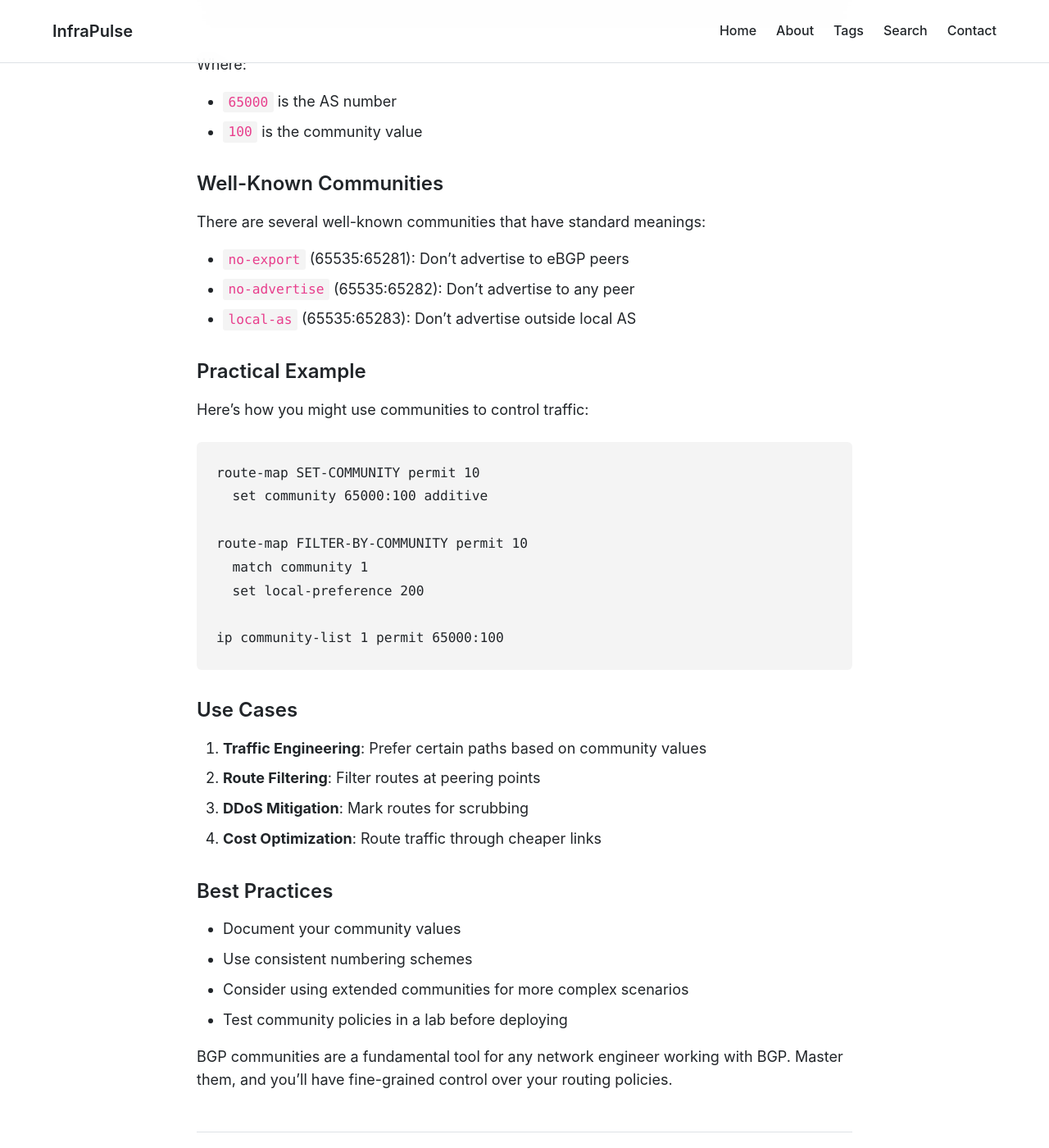
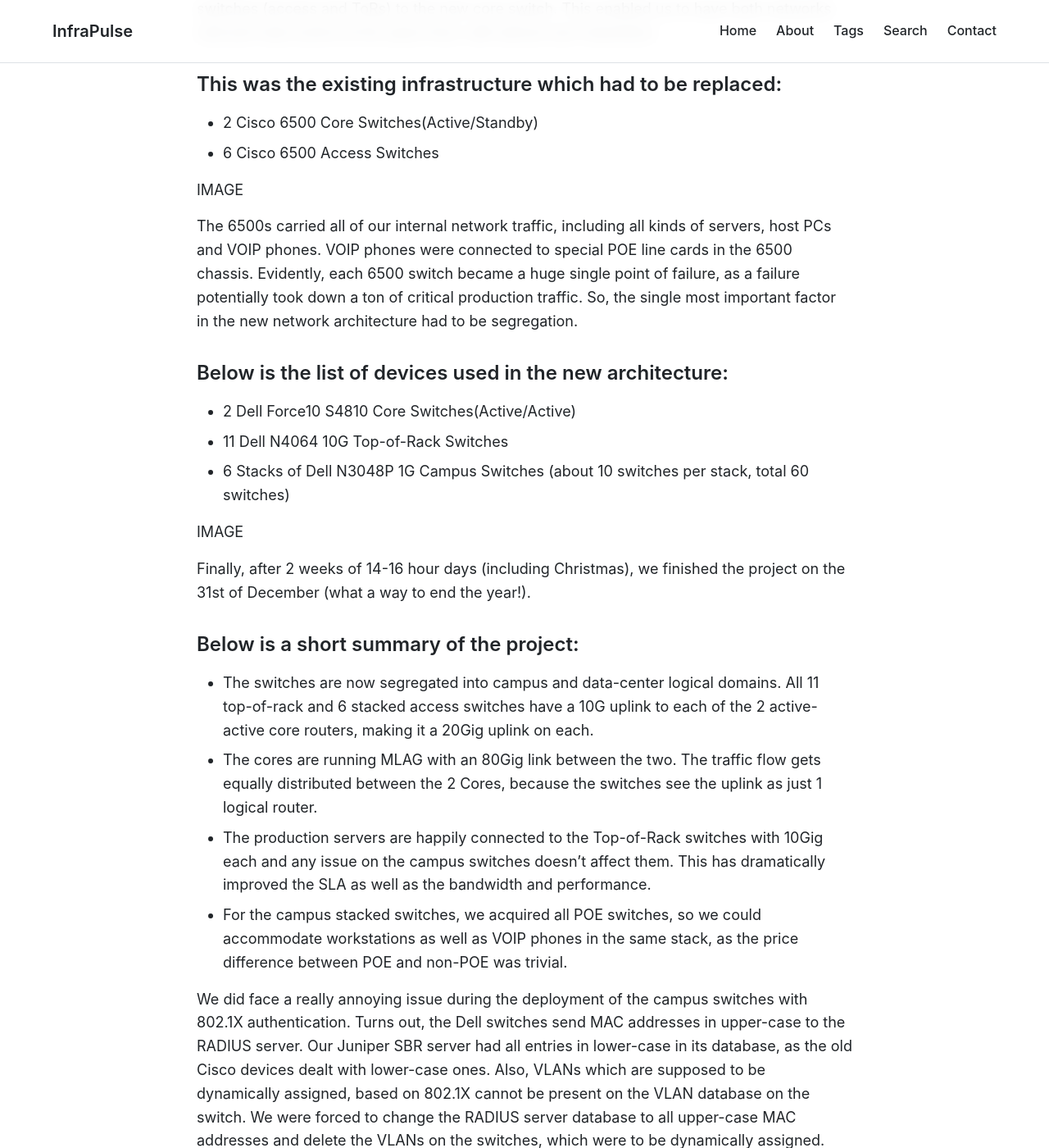
Before and after one commit to networkturf/infrapulse, a Jekyll site: the page built from _posts/2024-02-10-understanding-bgp-communities.md, in a window 1280 px wide and 1400 px high, scrolled down 782 px. Shown: the whole window at 82% size. Built offline with Jekyll 4.4.1, drawn with Linux system fonts in a browser that asks for light colours; some of the changed text lies outside the part shown.

Commit message:
First post

````diff
--- a/_config.yml
+++ b/_config.yml
@@ -3,7 +3,7 @@
 description: A personal tech blog covering infrastructure, networking, automation, and DevOps
 author: Kunal Vaidya
 email: kunal.vaidya@example.com
-url: https://infrapulse.github.io
+url: https://networkturf.github.io
 baseurl: "" # empty for user/organization site, or "/repository-name" for project site
 github_username: kunal-vaidya
 
--- a/_posts/2024-02-10-understanding-bgp-communities.md
+++ b/_posts/2024-02-10-understanding-bgp-communities.md
@@ -1,68 +1,47 @@
 ---
 layout: post
-title: "Understanding BGP Communities for Traffic Engineering"
-date: 2024-02-10
+title: "Network Upgrade Project"
+date: 2015-01-01
 author: Kunal Vaidya
 tags:
-  - BGP
-  - Networking
+  - Network Upgrade
+  - Cisco
   - Routing
-  - Traffic Engineering
+  - Switching
+  - Catalyst 6500
 ---
 
-BGP communities are a powerful mechanism for traffic engineering and route manipulation. In this post, we'll dive deep into how BGP communities work and how to use them effectively.
+I used to work as a Network Engineer at a Research Center in Silicon Valley. Being the only ‘network guy’ here, I was responsible for the management of all networking devices like Routers, Switches, Firewalls, Radius Servers, VPNs, Wireless controllers, Linux servers,  etc, etc… For a couple of years, we had been trying to replace our aging and end-of-life Cisco 6500 series switches. However, due to budgeting issues, the project kept getting punted to the new quarter or year. One fine day, in the 1st week of December 2014, the CFO tells my manager that we have the budget now. But there is a catch! It has to be completed by the end of the year. Yes, a whole rip and replace of about 3000 network ports in less than a month!
 
-## What are BGP Communities?
+Long story short, we finalized Dell as the new vendor 🤦‍♂️ and worked with a re-seller for acquisition of the gear, along with cabling and other physical tasks. Around 15th of December, when all of the gear was received, we officially started the battle against time. And not to mention, like most other networking projects, this one too had to be done without any real downtime. The year-end slack period gave us a tiny bit of leeway to have some downtime, but we couldn't take down a whole bunch of servers for a few hours. So, the solution we came up with was to remove the old secondary core and replace that with a new one. All the Cisco-proprietary protocols like HSRP, EIGRP, etc. had to be migrated to industry standard ones. Once we ensures that both Cores are running VRRP correctly, we connected all the new switches (access and ToRs) to the new core switch. This enabled us to have both networks (old and new) active at the same time, with almost zero downtime.
 
-BGP communities are 32-bit values that can be attached to BGP routes to mark them for special treatment. They allow you to group routes and apply policies based on these groups.
+## This was the existing infrastructure which had to be replaced:
+- 2 Cisco 6500 Core Switches(Active/Standby)
+- 6 Cisco 6500 Access Switches
 
-## Standard Communities
+IMAGE
 
-The most common format is the ASN:Value format:
 
-```
-65000:100
-```
+The 6500s carried all of our internal network traffic, including all kinds of servers, host PCs and VOIP phones. VOIP phones were connected to special POE line cards in the 6500 chassis. Evidently, each 6500 switch became a huge single point of failure, as a failure potentially took down a ton of critical production traffic. So, the single most important factor in the new network architecture had to be segregation.
 
-Where:
-- `65000` is the AS number
-- `100` is the community value
+## Below is the list of devices used in the new architecture:
+- 2 Dell Force10 S4810 Core Switches(Active/Active)
+- 11 Dell N4064 10G Top-of-Rack Switches
+- 6 Stacks of Dell N3048P 1G Campus Switches (about 10 switches per stack, total 60 switches)
 
-## Well-Known Communities
 
-There are several well-known communities that have standard meanings:
+IMAGE
 
-- `no-export` (65535:65281): Don't advertise to eBGP peers
-- `no-advertise` (65535:65282): Don't advertise to any peer
-- `local-as` (65535:65283): Don't advertise outside local AS
+Finally, after 2 weeks of 14-16 hour days (including Christmas), we finished the project on the 31st of December (what a way to end the year!).
 
-## Practical Example
 
-Here's how you might use communities to control traffic:
+## Below is a short summary of the project:
+- The switches are now segregated into campus and data-center logical domains. All 11 top-of-rack and 6 stacked access switches have a 10G uplink to each of the 2 active-active core routers, making it a 20Gig uplink on each.
+- The cores are running MLAG with an 80Gig link between the two. The traffic flow gets equally distributed between the 2 Cores, because the switches see the uplink as just 1 logical router.
+- The production servers are happily connected to the Top-of-Rack switches with 10Gig each and any issue on the campus switches doesn’t affect them. This has dramatically improved the SLA as well as the bandwidth and performance.
+- For the campus stacked switches, we acquired all POE switches, so we could accommodate workstations as well as VOIP phones in the same stack, as the price difference between POE and non-POE was trivial.
 
-```cisco
-route-map SET-COMMUNITY permit 10
-  set community 65000:100 additive
+We did face a really annoying issue during the deployment of the campus switches with 802.1X authentication. Turns out, the Dell switches send MAC addresses in upper-case to the RADIUS server. Our Juniper SBR server had all entries in lower-case in its database, as the old Cisco devices dealt with lower-case ones. Also, VLANs which are supposed to be dynamically assigned, based on 802.1X cannot be present on the VLAN database on the switch. We were forced to change the RADIUS server database to all upper-case MAC addresses and delete the VLANs on the switches, which were to be dynamically assigned. That’s a really annoying bug in their code, in my opinion.
 
-route-map FILTER-BY-COMMUNITY permit 10
-  match community 1
-  set local-preference 200
-
-ip community-list 1 permit 65000:100
-```
-
-## Use Cases
-
-1. **Traffic Engineering**: Prefer certain paths based on community values
-2. **Route Filtering**: Filter routes at peering points
-3. **DDoS Mitigation**: Mark routes for scrubbing
-4. **Cost Optimization**: Route traffic through cheaper links
-
-## Best Practices
-
-- Document your community values
-- Use consistent numbering schemes
-- Consider using extended communities for more complex scenarios
-- Test community policies in a lab before deploying
-
-BGP communities are a fundamental tool for any network engineer working with BGP. Master them, and you'll have fine-grained control over your routing policies.
+Please feel free to get in touch with me if you have questions or comments.
+Cheers!
````
